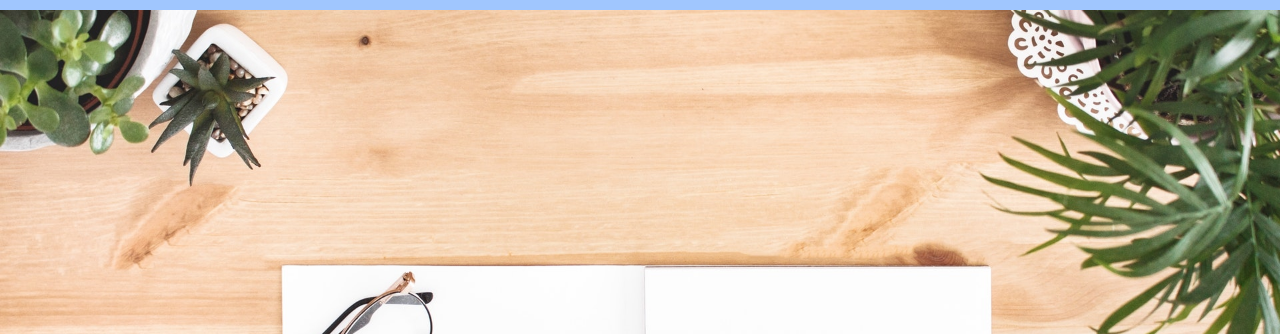
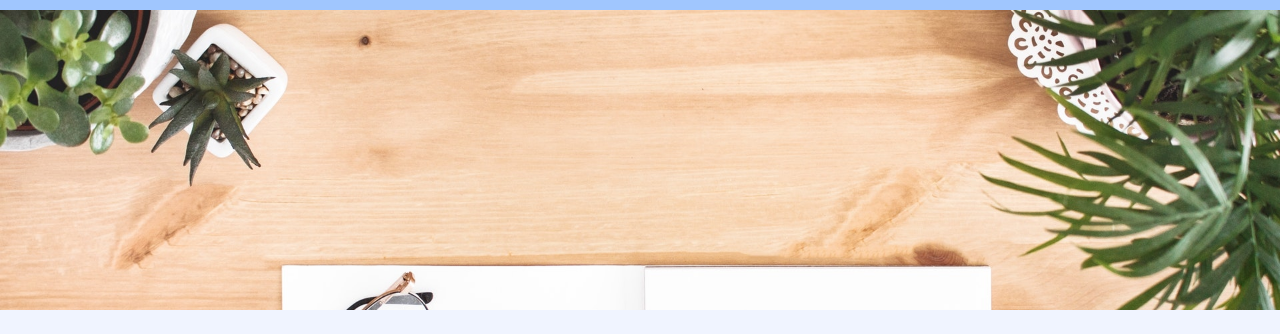
Before and after one commit to Neology92/gatsby-first, a Gatsby site: page / in a window 1280 px wide. Shown: the part 92-426 px from the top of the page. Built offline with nearby package versions, Linux system fonts and the light colour scheme; Gatsby itself is replaced by a stand-in of ours.

Commit message:
Set banner height, provide path...

```diff
--- a/src/layouts/layout.js
+++ b/src/layouts/layout.js
@@ -21,11 +21,11 @@ const MainWrapper = styled.div`
 `;
 
 const BannerWrapper = styled.div`
-  height: 500px;
+  max-height: 300px;
   overflow: hidden;
 `;
 
-const Layout = ({ children }) => (
+const Layout = ({ children, pathname }) => (
   <StaticQuery
     query={graphql`
       query SiteTitleQuery {
@@ -41,7 +41,8 @@ const Layout = ({ children }) => (
         <GlobalStyle />
 
         <Header siteTitle={data.site.siteMetadata.title} />
-        <BannerWrapper>
+
+        <BannerWrapper pathname={pathname}>
           <ImageBanner />
         </BannerWrapper>
 
--- a/src/layouts/postLayout.js
+++ b/src/layouts/postLayout.js
@@ -5,9 +5,10 @@ import Layout from './layout';
 export default class PostLayout extends Component {
   render() {
     const { markdownRemark } = this.props.data;
+    const { pathname } = this.props.location;
 
     return (
-      <Layout>
+      <Layout pathname={pathname}>
         <h1>{markdownRemark.frontmatter.title}</h1>
         <div dangerouslySetInnerHTML={{ __html: markdownRemark.html }} />
       </Layout>
--- a/src/layouts/postsListLayout.js
+++ b/src/layouts/postsListLayout.js
@@ -24,6 +24,7 @@ const Number = styled(Link)`
 
 export default class PostsListLayout extends Component {
   render() {
+    const { pathname } = this.props.location;
     const { allMarkdownRemark } = this.props.data;
     const { pages } = this.props.pageContext;
 
@@ -44,7 +45,7 @@ export default class PostsListLayout extends Component {
     }
 
     return (
-      <Layout>
+      <Layout pathname={pathname}>
         <SEO title="Home" />
         <PostsList allMarkdownRemark={allMarkdownRemark} />
         <Pages>
```
